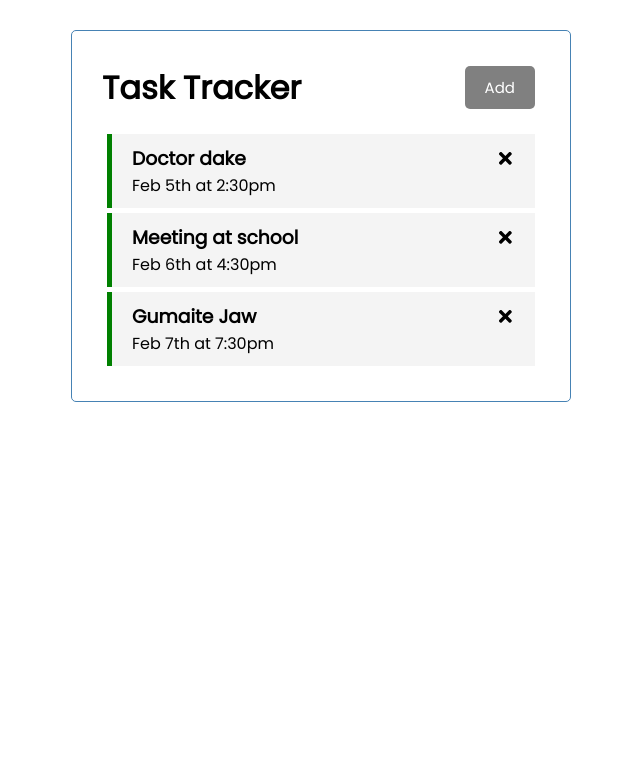
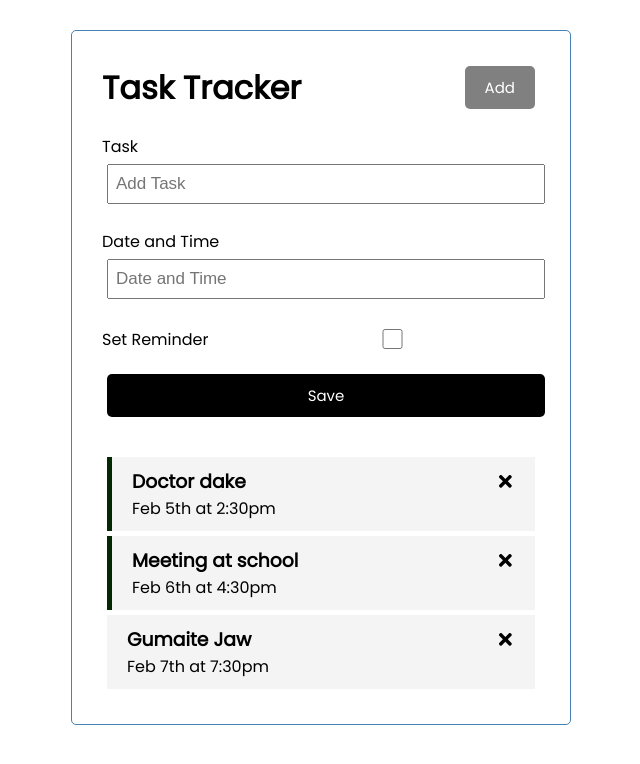
Before and after one commit to fuadwasi/react-todo-task-app, a React (Create React App) app: page / in a window 1280 px wide. Shown: the top 764 px of the page, without its empty margins (319-959 px from the left). Built offline with nearby package versions, Linux system fonts and the light colour scheme.

Commit message:
Add Task

```diff
--- a/src/App.js
+++ b/src/App.js
@@ -4,6 +4,7 @@
 import './App.css';
 import Tasks from './components/Tasks';
 import Header from './components/Header'
+import AddTask from './components/AddTask'
 function App() {
   const [tasks, setTasks]= useState([
     {
@@ -22,7 +23,7 @@
         id: 3,
         text:"Gumaite Jaw",
         day: "Feb 7th at 7:30pm",
-        reminder: true,
+        reminder: false,
     },
 ]
 )
@@ -39,6 +40,7 @@
   return (
     <div className="container">
       <Header />
+      <AddTask/>
       {tasks.length >0? <Tasks tasks={tasks} onDelete={deleteTask} onToggle={toggleReminder}/>: 'No Task to Show'}
     </div>
   );
--- /dev/null
+++ b/src/components/AddTask.jsx
@@ -0,0 +1,30 @@
+import {useState} from 'react'
+
+function AddTask() {
+    const [text, setText]=useState('')
+    const [day, setDay]=useState('')
+    const [reminder, setReminder]=useState(false)
+    return (
+        <form className='add-form'>
+            <div className="form-control">
+                <label>Task</label>
+                <input type="text" placeholder="Add Task" value= {text} onChange={
+                    (e)=>setText(e.target.value)
+                }></input>
+            </div>
+            <div className="form-control">
+                <label>Date and Time</label>
+                <input type="text" placeholder="Date and Time" value= {day} onChange={(e)=>setDay(e.target.value)}></input>
+            </div>
+            <div className="form-control form-control-check">
+                <label>Set Reminder</label>
+                <input type="checkbox" value= {reminder} onChange={
+                    (e)=>setReminder(e.currentTarget.checked)
+                }></input>
+            </div>
+            <input className="btn btn-block" type="submit" value="Save"/>
+        </form>
+    )
+}
+
+export default AddTask
--- a/src/index.css
+++ b/src/index.css
@@ -62,7 +62,7 @@
 }
 
 .task.reminder {
-  border-left: 5px solid green;
+  border-left: 5px solid rgb(2, 41, 2);
 }
 
 .task h3 {
```
